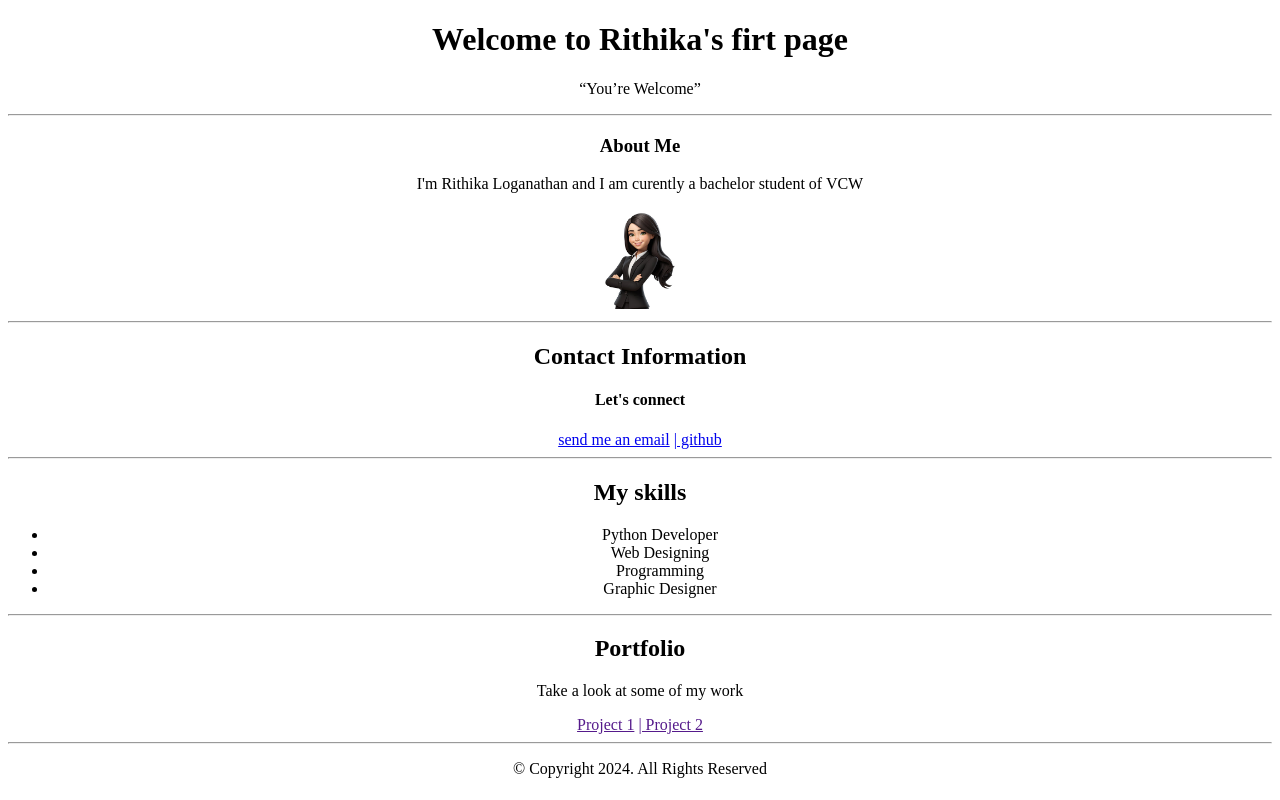
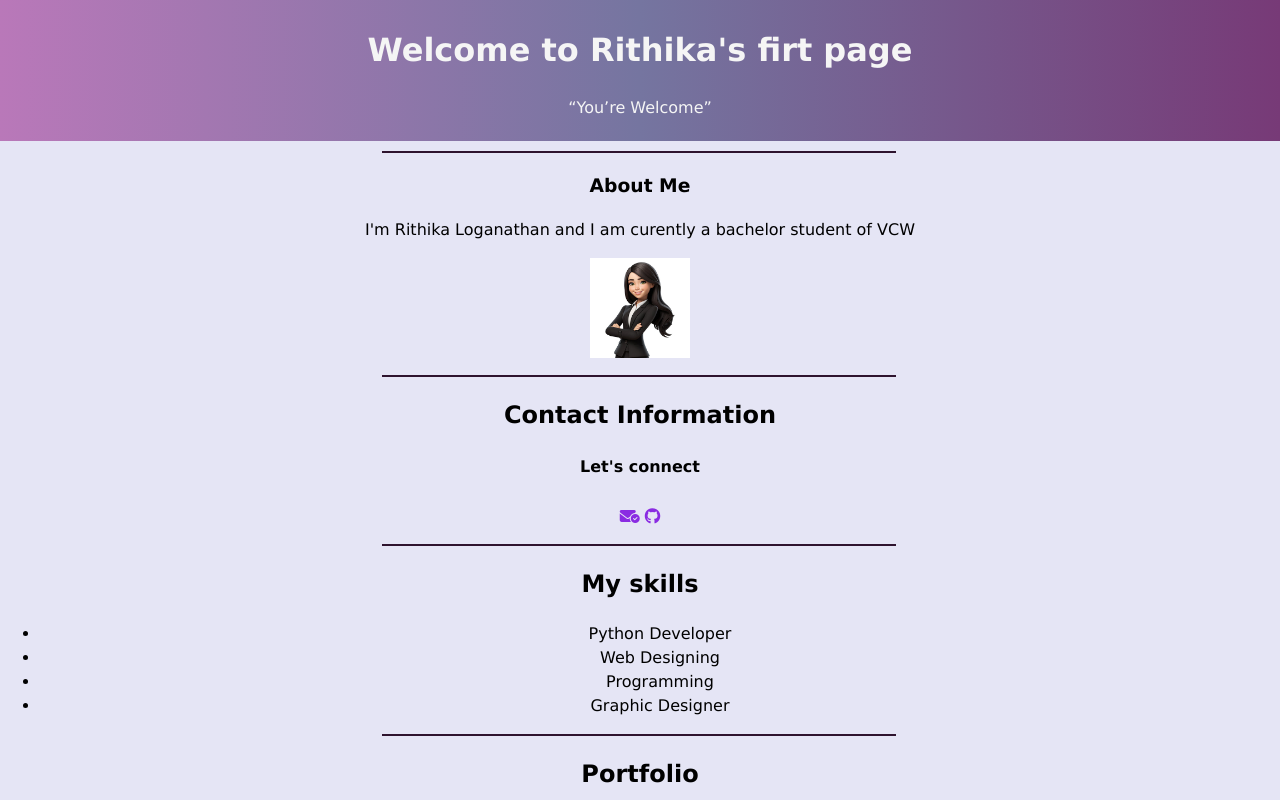
Before and after one commit to RithikaLoganathan2006/Rithika-Portfolio, a plain HTML site: page index.html in a window 1280 px wide. Shown: the top 800 px of the page. Drawn offline with Linux system fonts and the light colour scheme.

Commit message:
second commit

```diff
--- /dev/null
+++ b/css/style.css
@@ -0,0 +1,34 @@
+body{
+    font-family: 'Lucida Sans', 'Lucida Sans Regular', 'Lucida Grande', 'Lucida Sans Unicode', Geneva, Verdana, sans-serif;
+    background-color:rgb(229, 229, 245);
+    color:black;
+    line-height:1.5;
+    margin:0;
+    padding:0;
+}
+h1,h2{
+    font-weight: 700;
+}
+p,a{
+    font-weight: 400;
+}
+a{
+    color:blueviolet;
+    text-decoration: dotted;
+    display:inline-block;
+    margin:5px 0;
+}
+hr{
+    width: 40%;
+    margin: 10px 5px 4px 2px;
+    border: 1px solid rgb(46, 19, 46);
+}
+header,footer{
+    background:linear-gradient(to right, rgb(185, 120, 185),rgb(117, 117, 160),rgb(119, 58, 119));
+    color:whitesmoke;
+    padding:5px;
+    text-align:center;
+}
+a:hover{
+    color:rgb(29, 2, 54)
+}
--- a/index.html
+++ b/index.html
@@ -4,6 +4,9 @@
     <meta charset="UTF-8">
     <meta name="viewport" content="width=device-width, initial-scale=1.0">
     <title>Rithika Portfolio</title>
+    <link rel="stylesheet" href="css/style.css">
+    <link rel="icon" href="img/Web_22320.ico">
+    <link rel="stylesheet" href="https://cdnjs.cloudflare.com/ajax/libs/font-awesome/6.7.2/css/all.min.css">
 </head>
 <body>
     <center>
@@ -21,8 +24,8 @@
         <section>
             <h2>Contact Information</h2>
             <h4>Let's connect</h4>
-            <a href="mailto:23uca147@vcw.ac.in">send me an email</a>
-            <a href="https://github.com/">| github</a>
+            <a href="mailto:23uca147@vcw.ac.in" class="icon-link email-icon"><i class="fa-solid fa-envelope-circle-check"></i></a>
+            <a href="https://github.com/" class="icon-link github-icon"><i class="fa-brands fa-github"></i></a>
         </section>
         <hr>
         <section>
```
Also changed, not shown: img/Web_22320.ico (added).
